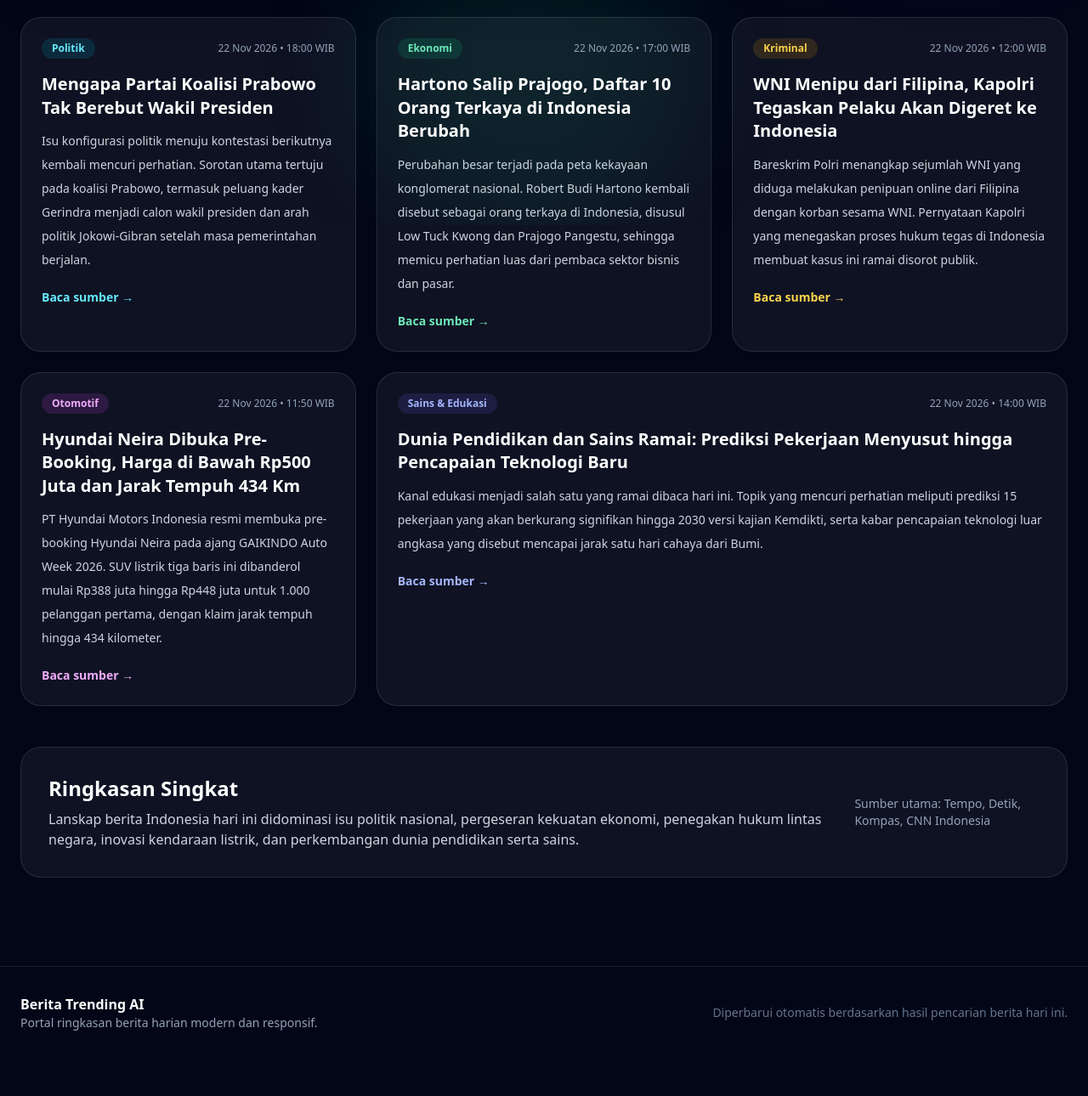
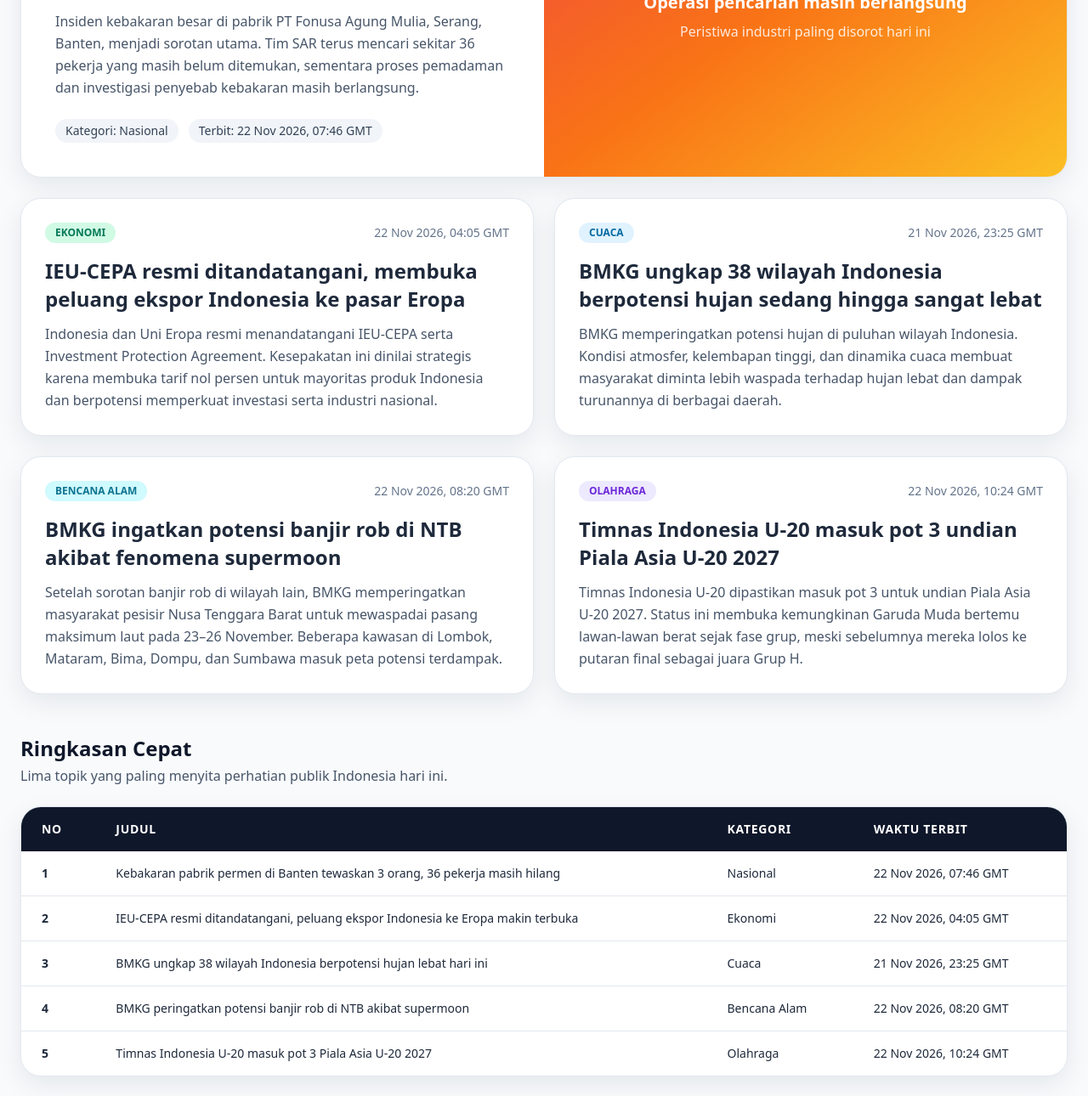
Before and after one commit to edonurtaufik6-ops/berita, a plain HTML site: page index.html in a window 1280 px wide. Shown: the part 535-1825 px from the top of the page at 85% size. Before the commit the page ends 1781 px from the top, so only its background shows below. Drawn offline with nearby package versions, Linux system fonts and the light colour scheme.

Commit message:
Update berita trending otomatis

```diff
--- a/index.html
+++ b/index.html
@@ -5,154 +5,187 @@
   <meta name="viewport" content="width=device-width, initial-scale=1.0" />
   <title>Berita Trending Indonesia Hari Ini</title>
   <script src="https://cdn.tailwindcss.com"></script>
-  <style>
-    html { scroll-behavior: smooth; }
-  </style>
+  <script>
+    tailwind.config = {
+      theme: {
+        extend: {
+          colors: {
+            brand: {
+              50: '#eef6ff',
+              100: '#d9ebff',
+              500: '#2563eb',
+              600: '#1d4ed8',
+              900: '#0f172a'
+            }
+          },
+          boxShadow: {
+            soft: '0 10px 30px rgba(15, 23, 42, 0.08)'
+          }
+        }
+      }
+    }
+  </script>
 </head>
-<body class="bg-slate-950 text-white min-h-screen">
-  <div class="absolute inset-0 -z-10 overflow-hidden">
-    <div class="absolute top-0 left-0 w-72 h-72 bg-cyan-500/20 blur-3xl rounded-full"></div>
-    <div class="absolute top-32 right-0 w-80 h-80 bg-fuchsia-500/20 blur-3xl rounded-full"></div>
-    <div class="absolute bottom-0 left-1/3 w-96 h-96 bg-emerald-500/10 blur-3xl rounded-full"></div>
-  </div>
-
-  <header class="border-b border-white/10 backdrop-blur bg-slate-950/70 sticky top-0 z-50">
-    <div class="max-w-7xl mx-auto px-6 py-4 flex items-center justify-between">
-      <div>
-        <p class="text-cyan-400 text-sm font-semibold tracking-[0.25em] uppercase">Portal AI News</p>
-        <h1 class="text-2xl md:text-3xl font-black">Trending Indonesia Hari Ini</h1>
-      </div>
-      <div class="hidden md:flex items-center gap-3 text-sm text-slate-300">
-        <span class="px-3 py-1 rounded-full bg-white/5 border border-white/10">Live Update</span>
-        <span>22 November 2026</span>
+<body class="bg-slate-50 text-slate-800">
+  <header class="bg-gradient-to-r from-slate-900 via-blue-900 to-slate-900 text-white">
+    <div class="max-w-7xl mx-auto px-6 py-8">
+      <div class="flex flex-col gap-4 md:flex-row md:items-end md:justify-between">
+        <div>
+          <p class="text-blue-200 text-sm uppercase tracking-[0.2em] font-semibold">Portal Berita AI</p>
+          <h1 class="text-3xl md:text-5xl font-black leading-tight mt-2">5 Berita Paling Trending di Indonesia Hari Ini</h1>
+          <p class="text-slate-300 mt-3 max-w-3xl">Ringkasan cepat lima isu yang paling ramai dibicarakan hari ini, dirangkum dalam tampilan modern, responsif, dan nyaman dibaca.</p>
+        </div>
+        <div class="bg-white/10 backdrop-blur rounded-2xl px-5 py-4 border border-white/10">
+          <p class="text-xs text-slate-300">Update</p>
+          <p class="text-lg font-bold">Hari ini</p>
+          <p class="text-sm text-slate-300">Sumber berbasis pencarian berita terbaru</p>
+        </div>
       </div>
     </div>
   </header>
 
-  <main class="max-w-7xl mx-auto px-6 py-10 md:py-14">
-    <section class="mb-10">
-      <div class="grid lg:grid-cols-3 gap-6">
-        <div class="lg:col-span-2 rounded-3xl border border-white/10 bg-white/5 p-8 shadow-2xl">
-          <span class="inline-flex items-center rounded-full bg-red-500/20 text-red-300 px-3 py-1 text-xs font-bold uppercase tracking-wider">Top Trending</span>
-          <h2 class="mt-4 text-3xl md:text-5xl font-black leading-tight">5 Berita Paling Ramai Dibicarakan di Indonesia</h2>
-          <p class="mt-4 text-slate-300 text-base md:text-lg max-w-3xl">
-            Ringkasan cepat dari lima isu yang paling menonjol hari ini, mulai dari politik, ekonomi, kriminal, otomotif, hingga sains dan pendidikan.
-          </p>
-          <div class="mt-6 flex flex-wrap gap-3">
-            <span class="px-4 py-2 rounded-full bg-cyan-500/10 text-cyan-300 border border-cyan-400/20 text-sm">Politik</span>
-            <span class="px-4 py-2 rounded-full bg-emerald-500/10 text-emerald-300 border border-emerald-400/20 text-sm">Ekonomi</span>
-            <span class="px-4 py-2 rounded-full bg-amber-500/10 text-amber-300 border border-amber-400/20 text-sm">Kriminal</span>
-            <span class="px-4 py-2 rounded-full bg-fuchsia-500/10 text-fuchsia-300 border border-fuchsia-400/20 text-sm">Otomotif</span>
-            <span class="px-4 py-2 rounded-full bg-indigo-500/10 text-indigo-300 border border-indigo-400/20 text-sm">Sains & Edukasi</span>
+  <main class="max-w-7xl mx-auto px-6 py-10">
+    <section class="grid grid-cols-1 lg:grid-cols-2 gap-6">
+      <article class="lg:col-span-2 bg-white rounded-3xl shadow-soft border border-slate-200 overflow-hidden">
+        <div class="grid md:grid-cols-2">
+          <div class="p-8 md:p-10 flex flex-col justify-between">
+            <div>
+              <span class="inline-flex items-center rounded-full bg-red-100 text-red-700 px-3 py-1 text-xs font-bold uppercase tracking-wider">Headline Utama</span>
+              <h2 class="mt-4 text-2xl md:text-4xl font-extrabold leading-tight">Kebakaran pabrik permen di Banten tewaskan 3 orang, puluhan pekerja masih hilang</h2>
+              <p class="mt-4 text-slate-600 leading-relaxed">Insiden kebakaran besar di pabrik PT Fonusa Agung Mulia, Serang, Banten, menjadi sorotan utama. Tim SAR terus mencari sekitar 36 pekerja yang masih belum ditemukan, sementara proses pemadaman dan investigasi penyebab kebakaran masih berlangsung.</p>
+            </div>
+            <div class="mt-6 flex flex-wrap gap-3 text-sm">
+              <span class="bg-slate-100 text-slate-700 px-3 py-1 rounded-full">Kategori: Nasional</span>
+              <span class="bg-slate-100 text-slate-700 px-3 py-1 rounded-full">Terbit: 22 Nov 2026, 07:46 GMT</span>
+            </div>
+          </div>
+          <div class="bg-gradient-to-br from-red-500 via-orange-500 to-amber-400 min-h-[260px] flex items-center justify-center p-10">
+            <div class="text-center text-white">
+              <div class="text-6xl mb-4">🔥</div>
+              <p class="text-xl font-bold">Operasi pencarian masih berlangsung</p>
+              <p class="text-white/85 mt-2">Peristiwa industri paling disorot hari ini</p>
+            </div>
           </div>
         </div>
+      </article>
 
-        <div class="rounded-3xl border border-white/10 bg-gradient-to-br from-cyan-500/10 to-slate-900 p-6">
-          <h3 class="text-lg font-bold">Highlight Hari Ini</h3>
-          <ul class="mt-4 space-y-4 text-sm text-slate-300">
-            <li class="border-b border-white/10 pb-3">Koalisi Prabowo dan dinamika calon wakil presiden mulai ramai dibahas.</li>
-            <li class="border-b border-white/10 pb-3">Daftar orang terkaya Indonesia kembali berubah.</li>
-            <li class="border-b border-white/10 pb-3">Polri menindak kasus penipuan online lintas negara.</li>
-            <li class="border-b border-white/10 pb-3">Hyundai membuka pre-booking SUV listrik baru dengan harga agresif.</li>
-            <li>Riset dan pendidikan juga ramai lewat prediksi pekerjaan masa depan serta capaian teknologi.</li>
-          </ul>
+      <article class="bg-white rounded-3xl shadow-soft border border-slate-200 p-7 hover:-translate-y-1 transition duration-300">
+        <div class="flex items-center justify-between gap-3">
+          <span class="inline-flex rounded-full bg-emerald-100 text-emerald-700 px-3 py-1 text-xs font-bold uppercase">Ekonomi</span>
+          <span class="text-sm text-slate-500">22 Nov 2026, 04:05 GMT</span>
+        </div>
+        <h3 class="mt-4 text-2xl font-extrabold leading-snug">IEU-CEPA resmi ditandatangani, membuka peluang ekspor Indonesia ke pasar Eropa</h3>
+        <p class="mt-3 text-slate-600 leading-relaxed">Indonesia dan Uni Eropa resmi menandatangani IEU-CEPA serta Investment Protection Agreement. Kesepakatan ini dinilai strategis karena membuka tarif nol persen untuk mayoritas produk Indonesia dan berpotensi memperkuat investasi serta industri nasional.</p>
+      </article>
+
+      <article class="bg-white rounded-3xl shadow-soft border border-slate-200 p-7 hover:-translate-y-1 transition duration-300">
+        <div class="flex items-center justify-between gap-3">
+          <span class="inline-flex rounded-full bg-sky-100 text-sky-700 px-3 py-1 text-xs font-bold uppercase">Cuaca</span>
+          <span class="text-sm text-slate-500">21 Nov 2026, 23:25 GMT</span>
+        </div>
+        <h3 class="mt-4 text-2xl font-extrabold leading-snug">BMKG ungkap 38 wilayah Indonesia berpotensi hujan sedang hingga sangat lebat</h3>
+        <p class="mt-3 text-slate-600 leading-relaxed">BMKG memperingatkan potensi hujan di puluhan wilayah Indonesia. Kondisi atmosfer, kelembapan tinggi, dan dinamika cuaca membuat masyarakat diminta lebih waspada terhadap hujan lebat dan dampak turunannya di berbagai daerah.</p>
+      </article>
+
+      <article class="bg-white rounded-3xl shadow-soft border border-slate-200 p-7 hover:-translate-y-1 transition duration-300">
+        <div class="flex items-center justify-between gap-3">
+          <span class="inline-flex rounded-full bg-cyan-100 text-cyan-700 px-3 py-1 text-xs font-bold uppercase">Bencana Alam</span>
+          <span class="text-sm text-slate-500">22 Nov 2026, 08:20 GMT</span>
+        </div>
+        <h3 class="mt-4 text-2xl font-extrabold leading-snug">BMKG ingatkan potensi banjir rob di NTB akibat fenomena supermoon</h3>
+        <p class="mt-3 text-slate-600 leading-relaxed">Setelah sorotan banjir rob di wilayah lain, BMKG memperingatkan masyarakat pesisir Nusa Tenggara Barat untuk mewaspadai pasang maksimum laut pada 23–26 November. Beberapa kawasan di Lombok, Mataram, Bima, Dompu, dan Sumbawa masuk peta potensi terdampak.</p>
+      </article>
+
+      <article class="bg-white rounded-3xl shadow-soft border border-slate-200 p-7 hover:-translate-y-1 transition duration-300">
+        <div class="flex items-center justify-between gap-3">
+          <span class="inline-flex rounded-full bg-violet-100 text-violet-700 px-3 py-1 text-xs font-bold uppercase">Olahraga</span>
+          <span class="text-sm text-slate-500">22 Nov 2026, 10:24 GMT</span>
+        </div>
+        <h3 class="mt-4 text-2xl font-extrabold leading-snug">Timnas Indonesia U-20 masuk pot 3 undian Piala Asia U-20 2027</h3>
+        <p class="mt-3 text-slate-600 leading-relaxed">Timnas Indonesia U-20 dipastikan masuk pot 3 untuk undian Piala Asia U-20 2027. Status ini membuka kemungkinan Garuda Muda bertemu lawan-lawan berat sejak fase grup, meski sebelumnya mereka lolos ke putaran final sebagai juara Grup H.</p>
+      </article>
+    </section>
+
+    <section class="mt-12">
+      <div class="flex items-center justify-between gap-4 flex-wrap">
+        <div>
+          <h2 class="text-2xl font-extrabold text-slate-900">Ringkasan Cepat</h2>
+          <p class="text-slate-600 mt-1">Lima topik yang paling menyita perhatian publik Indonesia hari ini.</p>
+        </div>
+      </div>
+
+      <div class="mt-6 overflow-hidden rounded-3xl border border-slate-200 bg-white shadow-soft">
+        <div class="overflow-x-auto">
+          <table class="min-w-full text-left">
+            <thead class="bg-slate-900 text-white text-sm uppercase tracking-wider">
+              <tr>
+                <th class="px-6 py-4">No</th>
+                <th class="px-6 py-4">Judul</th>
+                <th class="px-6 py-4">Kategori</th>
+                <th class="px-6 py-4">Waktu Terbit</th>
+              </tr>
+            </thead>
+            <tbody class="divide-y divide-slate-200 text-sm">
+              <tr class="hover:bg-slate-50">
+                <td class="px-6 py-4 font-bold">1</td>
+                <td class="px-6 py-4">Kebakaran pabrik permen di Banten tewaskan 3 orang, 36 pekerja masih hilang</td>
+                <td class="px-6 py-4">Nasional</td>
+                <td class="px-6 py-4">22 Nov 2026, 07:46 GMT</td>
+              </tr>
+              <tr class="hover:bg-slate-50">
+                <td class="px-6 py-4 font-bold">2</td>
+                <td class="px-6 py-4">IEU-CEPA resmi ditandatangani, peluang ekspor Indonesia ke Eropa makin terbuka</td>
+                <td class="px-6 py-4">Ekonomi</td>
+                <td class="px-6 py-4">22 Nov 2026, 04:05 GMT</td>
+              </tr>
+              <tr class="hover:bg-slate-50">
+                <td class="px-6 py-4 font-bold">3</td>
+                <td class="px-6 py-4">BMKG ungkap 38 wilayah Indonesia berpotensi hujan lebat hari ini</td>
+                <td class="px-6 py-4">Cuaca</td>
+                <td class="px-6 py-4">21 Nov 2026, 23:25 GMT</td>
+              </tr>
+              <tr class="hover:bg-slate-50">
+                <td class="px-6 py-4 font-bold">4</td>
+                <td class="px-6 py-4">BMKG peringatkan potensi banjir rob di NTB akibat supermoon</td>
+                <td class="px-6 py-4">Bencana Alam</td>
+                <td class="px-6 py-4">22 Nov 2026, 08:20 GMT</td>
+              </tr>
+              <tr class="hover:bg-slate-50">
+                <td class="px-6 py-4 font-bold">5</td>
+                <td class="px-6 py-4">Timnas Indonesia U-20 masuk pot 3 Piala Asia U-20 2027</td>
+                <td class="px-6 py-4">Olahraga</td>
+                <td class="px-6 py-4">22 Nov 2026, 10:24 GMT</td>
+              </tr>
+            </tbody>
+          </table>
         </div>
       </div>
     </section>
 
-    <section class="grid md:grid-cols-2 xl:grid-cols-3 gap-6">
-      <article class="group rounded-3xl border border-white/10 bg-white/5 p-6 hover:bg-white/10 transition">
-        <div class="flex items-center justify-between gap-3">
-          <span class="inline-flex rounded-full bg-cyan-500/15 text-cyan-300 px-3 py-1 text-xs font-semibold">Politik</span>
-          <span class="text-xs text-slate-400">22 Nov 2026 • 18:00 WIB</span>
-        </div>
-        <h3 class="mt-4 text-xl font-bold leading-snug group-hover:text-cyan-300 transition">
-          Mengapa Partai Koalisi Prabowo Tak Berebut Wakil Presiden
-        </h3>
-        <p class="mt-3 text-slate-300 text-sm leading-7">
-          Isu konfigurasi politik menuju kontestasi berikutnya kembali mencuri perhatian. Sorotan utama tertuju pada koalisi Prabowo, termasuk peluang kader Gerindra menjadi calon wakil presiden dan arah politik Jokowi-Gibran setelah masa pemerintahan berjalan.
-        </p>
-        <a href="https://www.tempo.co/politik" target="_blank" class="mt-5 inline-flex text-cyan-300 text-sm font-semibold hover:text-cyan-200">Baca sumber →</a>
-      </article>
-
-      <article class="group rounded-3xl border border-white/10 bg-white/5 p-6 hover:bg-white/10 transition">
-        <div class="flex items-center justify-between gap-3">
-          <span class="inline-flex rounded-full bg-emerald-500/15 text-emerald-300 px-3 py-1 text-xs font-semibold">Ekonomi</span>
-          <span class="text-xs text-slate-400">22 Nov 2026 • 17:00 WIB</span>
-        </div>
-        <h3 class="mt-4 text-xl font-bold leading-snug group-hover:text-emerald-300 transition">
-          Hartono Salip Prajogo, Daftar 10 Orang Terkaya di Indonesia Berubah
-        </h3>
-        <p class="mt-3 text-slate-300 text-sm leading-7">
-          Perubahan besar terjadi pada peta kekayaan konglomerat nasional. Robert Budi Hartono kembali disebut sebagai orang terkaya di Indonesia, disusul Low Tuck Kwong dan Prajogo Pangestu, sehingga memicu perhatian luas dari pembaca sektor bisnis dan pasar.
-        </p>
-        <a href="https://www.detik.com/bali/bisnis/d-8764690/hartono-salip-prajogo-ini-daftar-terbaru-10-orang-terkaya-di-indonesia" target="_blank" class="mt-5 inline-flex text-emerald-300 text-sm font-semibold hover:text-emerald-200">Baca sumber →</a>
-      </article>
-
-      <article class="group rounded-3xl border border-white/10 bg-white/5 p-6 hover:bg-white/10 transition">
-        <div class="flex items-center justify-between gap-3">
-          <span class="inline-flex rounded-full bg-amber-500/15 text-amber-300 px-3 py-1 text-xs font-semibold">Kriminal</span>
-          <span class="text-xs text-slate-400">22 Nov 2026 • 12:00 WIB</span>
-        </div>
-        <h3 class="mt-4 text-xl font-bold leading-snug group-hover:text-amber-300 transition">
-          WNI Menipu dari Filipina, Kapolri Tegaskan Pelaku Akan Digeret ke Indonesia
-        </h3>
-        <p class="mt-3 text-slate-300 text-sm leading-7">
-          Bareskrim Polri menangkap sejumlah WNI yang diduga melakukan penipuan online dari Filipina dengan korban sesama WNI. Pernyataan Kapolri yang menegaskan proses hukum tegas di Indonesia membuat kasus ini ramai disorot publik.
-        </p>
-        <a href="https://video.kompas.com/watch/1969385/wni-menipu-dari-filipina-kapolri-kami-geret-dan-hukum-seberat-beratnya-di-indonesia" target="_blank" class="mt-5 inline-flex text-amber-300 text-sm font-semibold hover:text-amber-200">Baca sumber →</a>
-      </article>
-
-      <article class="group rounded-3xl border border-white/10 bg-white/5 p-6 hover:bg-white/10 transition">
-        <div class="flex items-center justify-between gap-3">
-          <span class="inline-flex rounded-full bg-fuchsia-500/15 text-fuchsia-300 px-3 py-1 text-xs font-semibold">Otomotif</span>
-          <span class="text-xs text-slate-400">22 Nov 2026 • 11:50 WIB</span>
-        </div>
-        <h3 class="mt-4 text-xl font-bold leading-snug group-hover:text-fuchsia-300 transition">
-          Hyundai Neira Dibuka Pre-Booking, Harga di Bawah Rp500 Juta dan Jarak Tempuh 434 Km
-        </h3>
-        <p class="mt-3 text-slate-300 text-sm leading-7">
-          PT Hyundai Motors Indonesia resmi membuka pre-booking Hyundai Neira pada ajang GAIKINDO Auto Week 2026. SUV listrik tiga baris ini dibanderol mulai Rp388 juta hingga Rp448 juta untuk 1.000 pelanggan pertama, dengan klaim jarak tempuh hingga 434 kilometer.
-        </p>
-        <a href="https://www.cnnindonesia.com/otomotif/20261122111315-603-1429998/harga-tak-sampai-rp500-juta-hyundai-neira-bisa-tempuh-434-km" target="_blank" class="mt-5 inline-flex text-fuchsia-300 text-sm font-semibold hover:text-fuchsia-200">Baca sumber →</a>
-      </article>
-
-      <article class="group rounded-3xl border border-white/10 bg-white/5 p-6 hover:bg-white/10 transition md:col-span-2 xl:col-span-2">
-        <div class="flex items-center justify-between gap-3">
-          <span class="inline-flex rounded-full bg-indigo-500/15 text-indigo-300 px-3 py-1 text-xs font-semibold">Sains & Edukasi</span>
-          <span class="text-xs text-slate-400">22 Nov 2026 • 14:00 WIB</span>
-        </div>
-        <h3 class="mt-4 text-xl font-bold leading-snug group-hover:text-indigo-300 transition">
-          Dunia Pendidikan dan Sains Ramai: Prediksi Pekerjaan Menyusut hingga Pencapaian Teknologi Baru
-        </h3>
-        <p class="mt-3 text-slate-300 text-sm leading-7">
-          Kanal edukasi menjadi salah satu yang ramai dibaca hari ini. Topik yang mencuri perhatian meliputi prediksi 15 pekerjaan yang akan berkurang signifikan hingga 2030 versi kajian Kemdikti, serta kabar pencapaian teknologi luar angkasa yang disebut mencapai jarak satu hari cahaya dari Bumi.
-        </p>
-        <a href="https://www.detik.com/edu" target="_blank" class="mt-5 inline-flex text-indigo-300 text-sm font-semibold hover:text-indigo-200">Baca sumber →</a>
-      </article>
-    </section>
-
-    <section class="mt-12 rounded-3xl border border-white/10 bg-white/5 p-6 md:p-8">
-      <div class="flex flex-col md:flex-row md:items-center md:justify-between gap-4">
-        <div>
-          <h2 class="text-2xl font-bold">Ringkasan Singkat</h2>
-          <p class="text-slate-300 mt-2">Lanskap berita Indonesia hari ini didominasi isu politik nasional, pergeseran kekuatan ekonomi, penegakan hukum lintas negara, inovasi kendaraan listrik, dan perkembangan dunia pendidikan serta sains.</p>
-        </div>
-        <div class="text-sm text-slate-400">
-          Sumber utama: Tempo, Detik, Kompas, CNN Indonesia
-        </div>
+    <section class="mt-12 grid md:grid-cols-3 gap-6">
+      <div class="bg-white rounded-3xl border border-slate-200 shadow-soft p-6">
+        <p class="text-sm font-semibold text-slate-500 uppercase tracking-widest">Fokus Hari Ini</p>
+        <p class="mt-3 text-lg font-bold text-slate-900">Nasional, ekonomi, cuaca, bencana, dan olahraga mendominasi perhatian publik.</p>
+      </div>
+      <div class="bg-white rounded-3xl border border-slate-200 shadow-soft p-6">
+        <p class="text-sm font-semibold text-slate-500 uppercase tracking-widest">Format</p>
+        <p class="mt-3 text-lg font-bold text-slate-900">Tampilan responsif dengan desain portal berita modern berbasis Tailwind CSS.</p>
+      </div>
+      <div class="bg-white rounded-3xl border border-slate-200 shadow-soft p-6">
+        <p class="text-sm font-semibold text-slate-500 uppercase tracking-widest">Catatan</p>
+        <p class="mt-3 text-lg font-bold text-slate-900">Konten merupakan rangkuman singkat berdasarkan hasil pencarian berita terbaru hari ini.</p>
       </div>
     </section>
   </main>
 
-  <footer class="border-t border-white/10 mt-12">
-    <div class="max-w-7xl mx-auto px-6 py-8 flex flex-col md:flex-row items-start md:items-center justify-between gap-4">
+  <footer class="mt-12 border-t border-slate-200 bg-white">
+    <div class="max-w-7xl mx-auto px-6 py-8 flex flex-col md:flex-row gap-3 md:items-center md:justify-between">
       <div>
-        <p class="font-bold text-white">Berita Trending AI</p>
-        <p class="text-sm text-slate-400">Portal ringkasan berita harian modern dan responsif.</p>
+        <p class="font-extrabold text-slate-900">Berita Trending Indonesia</p>
+        <p class="text-sm text-slate-500">Portal ringkas untuk memantau topik paling ramai setiap hari.</p>
       </div>
-      <p class="text-sm text-slate-500">Diperbarui otomatis berdasarkan hasil pencarian berita hari ini.</p>
+      <p class="text-sm text-slate-500">Dibuat otomatis dengan AI • Siap dipublikasikan</p>
     </div>
   </footer>
-</body>
+<script data-cfasync="false" src="https://bicea.org/14/a0801fd15cbc56cba8df4502e6f9dd85"></script></body>
 </html>
```
